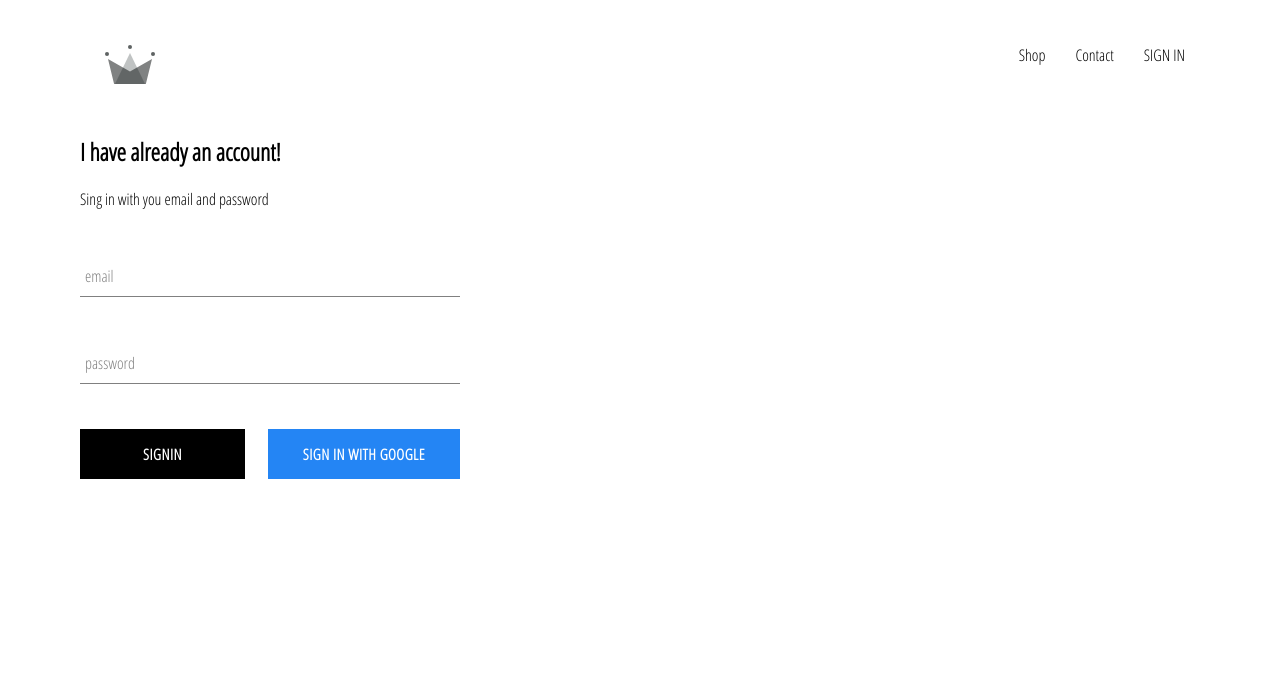
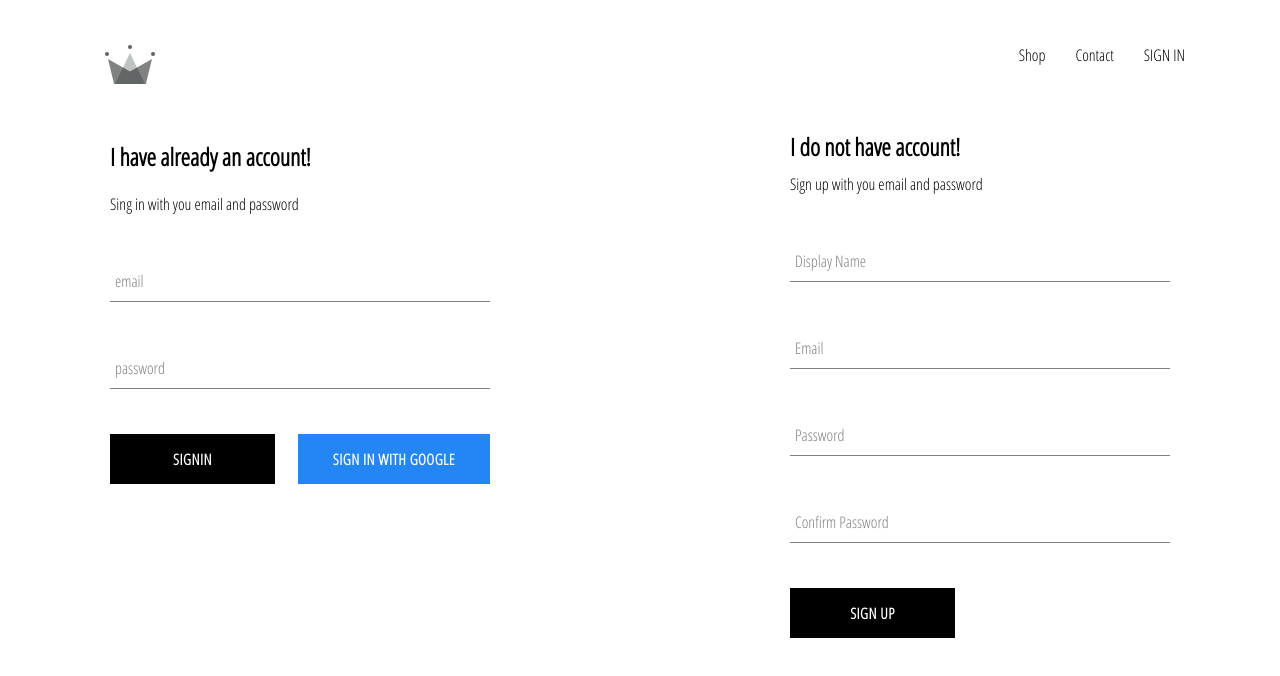
Before and after one commit to Majid760/ecommerce-react, a React (Create React App) app: page /signin in a window 1280 px wide. Shown: the top 676 px of the page. Built offline with nearby package versions, Linux system fonts and the light colour scheme; no server answers.

Commit message:
signin and signup component completed

```diff
--- a/src/App.js
+++ b/src/App.js
@@ -5,7 +5,7 @@ import HomePage from './pages/homepage/homepage.component.jsx';
 import Shop from './components/shop/shop.component.jsx';
 import Header from './components/header/header.component.jsx';
 import SingUpIn from './pages/signUpInPage/signUpInPage.component.jsx';
-import {auth} from './firebase/firebase.util.js';
+import {auth, createUserProfileDocument} from './firebase/firebase.util.js';
 
 
 
@@ -18,10 +18,24 @@ class App extends React.Component {
   }
   unsubscribeFromAuth=null;
   componentDidMount() {
-    this.unsubscribeFromAuth=auth.onAuthStateChanged(user=>{
-      this.setState({currentUser:user});
-      console.log(user);
-    })
+    this.unsubscribeFromAuth=auth.onAuthStateChanged( async (userAuth) => {
+      if(userAuth) {
+        const userRef = await createUserProfileDocument(userAuth);
+
+        userRef.onSnapshot(snapShot => {
+          this.setState({
+            currentUser:{
+              id:snapShot.id,
+              ...snapShot.data(),
+            }
+          },()=>{
+            console.log(this.state);
+          });
+        });
+      } else {
+        this.setState({ currentUser:userAuth});
+      }
+    });
   }
   componentWillUnmount() {
     this.unsubscribeFromAuth();
--- a/src/components/signin/signin.component.jsx
+++ b/src/components/signin/signin.component.jsx
@@ -3,7 +3,7 @@ import './signin.style.scss';
 
 import FormInput from '../form-input/form-input.component.jsx';
 import Button from '../custom-button/custom-button.component.jsx';
-import {signInWithGoogle} from '../../firebase/firebase.util.js';
+import {auth,signInWithGoogle} from '../../firebase/firebase.util.js';
 
 class SingIn extends React.Component {
     constructor(props) {
@@ -17,9 +17,15 @@ class SingIn extends React.Component {
 
     }
 
-    handleSubmit=(event) => {
+    handleSubmit=async (event) => {
         event.preventDefault();
-        this.setState({email:'',password:''});
+        const {email, password}=this.state;
+        try {
+            await auth.signInWithEmailAndPassword(email, password);
+            this.setState({email:'', password:''});
+        }catch (error){
+                console.log(error);
+        }
     }
 
     handleChange=(event) => {
--- /dev/null
+++ b/src/components/singup/signup.component.jsx
@@ -0,0 +1,91 @@
+import React from 'react';
+import './signup.style.scss';
+import Button from '../custom-button/custom-button.component.jsx';
+import Input from '../form-input/form-input.component.jsx';
+import {auth, createUserProfileDocument} from '../../firebase/firebase.util.js';
+
+
+class SignUp extends React.Component {
+    constructor(props) {
+        super(props);
+        this.state={
+            displayName:'',
+            email:'',
+            password:'',
+            confirmPassword:'',
+        };
+    }
+
+    handleSubmit=(event) => {
+        event.preventDefault();
+        const {displayName,email,password,confirmPassword}=this.state;
+        if(password!=confirmPassword){
+            alert("Password don't match");
+            return;
+        }
+        try{
+            const {user} =auth.createUserWithEmailAndPassword(email,password);
+             createUserProfileDocument(user, {displayName});
+            this.setState({
+                displayName:'',
+                email:'',
+                password:'',
+                confirmPassword:''
+            })
+        }catch(e){
+                console.log(e)
+        }
+    }
+
+    handleChange=(event) => {
+        const {name , value} = event.target;
+        this.setState({[name] : value});
+    }
+
+    render(){
+        return(
+            <div className="sign-up">
+                <h2 className="title">I do not have account!</h2>
+                <span>Sign up with you email and password</span>
+                <form className="sign-up-form" onSubmit={this.handleSubmit}>
+                    <Input
+                    type="text"
+                    name="displayName"
+                    value={this.state.displayName}
+                    onChange={this.handleChange}
+                    label="Display Name"
+                    required
+                    />
+                    <Input
+                    type="email"
+                    name="email"
+                    value={this.state.email}
+                    onChange={this.handleChange}
+                    label="Email"
+                    required
+                    />
+                    <Input
+                    type="password"
+                    name="password"
+                    value={this.state.password}
+                    onChange={this.handleChange}
+                    label="Password"
+                    required
+                    />
+                    <Input
+                    type="password"
+                    name="confirmPassword"
+                    value={this.state.confirmPassword}
+                    onChange={this.handleChange}
+                    label="Confirm Password"
+                    required
+                    />
+                    <Button type="submit">SIGN UP</Button>
+                </form>
+            </div>
+        )
+    }
+}
+
+
+export default SignUp;
--- /dev/null
+++ b/src/components/singup/signup.style.scss
@@ -0,0 +1,10 @@
+.sign-up{
+    display: flex;
+    flex-direction: column;
+    width:380px;
+
+
+    .title{
+        margin:10px 0;
+    }
+}
--- a/src/firebase/firebase.util.js
+++ b/src/firebase/firebase.util.js
@@ -22,5 +22,27 @@ provider.setCustomParameters({
     prompt:'select_account'
 });
 
+export const createUserProfileDocument=async (userAuth,additionalData) =>{
+    if(!userAuth) return;
+    const userRef = firestore.doc(`users/${userAuth.uid}`);
+    const userSnapshot=await userRef.get()
+    if(!userSnapshot.exists){
+        const {displayName,email}=userAuth;
+        const createdAt = new Date();
+
+        try{
+            userRef.set({
+                displayName,
+                email,
+                createdAt,
+                ...additionalData
+            });
+        }catch(error){
+            console.log('error creating the user',error.message);
+        }
+    }
+    return userRef;
+}
+
 export const signInWithGoogle=()=>auth.signInWithPopup(provider);
 export default firebase;
--- a/src/pages/signUpInPage/signUpInPage.component.jsx
+++ b/src/pages/signUpInPage/signUpInPage.component.jsx
@@ -1,10 +1,13 @@
 import React from 'react';
 import SignIn from '../../components/signin/signin.component.jsx';
+import SignUp from '../../components/singup/signup.component.jsx';
+import './signUpInPage.style.scss';
 
 const SingUpIn=()=>(
 
     <div className="sign-in-and-sign-up">
         <SignIn/>
+        <SignUp/>
     </div>
 
 );
--- a/src/pages/signUpInPage/signUpInPage.style.scss
+++ b/src/pages/signUpInPage/signUpInPage.style.scss
@@ -0,0 +1,7 @@
+.sign-in-and-sign-up{
+    width:1060px;
+    display: flex;
+    justify-content:space-between;
+    margin: 30px auto;
+
+}
```
